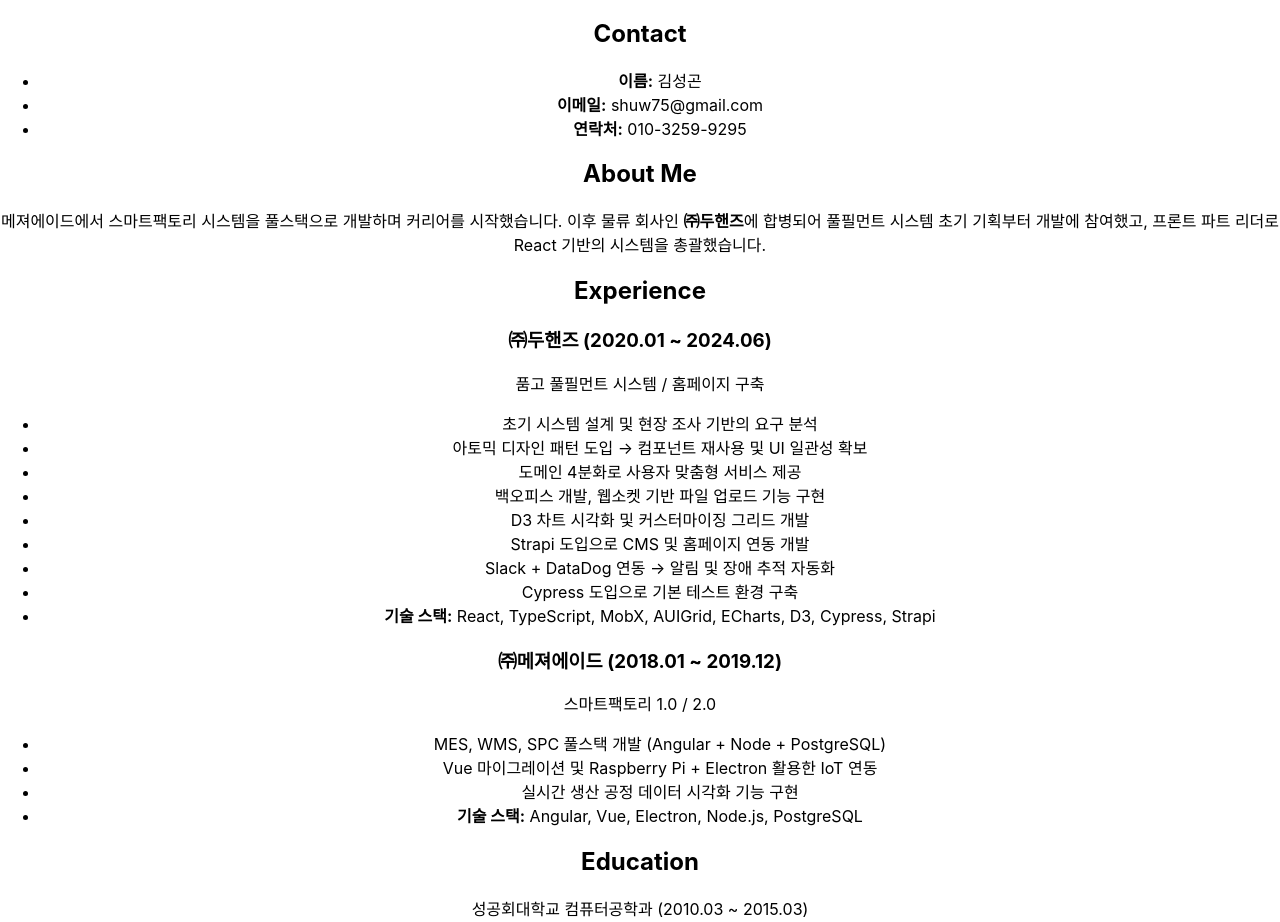
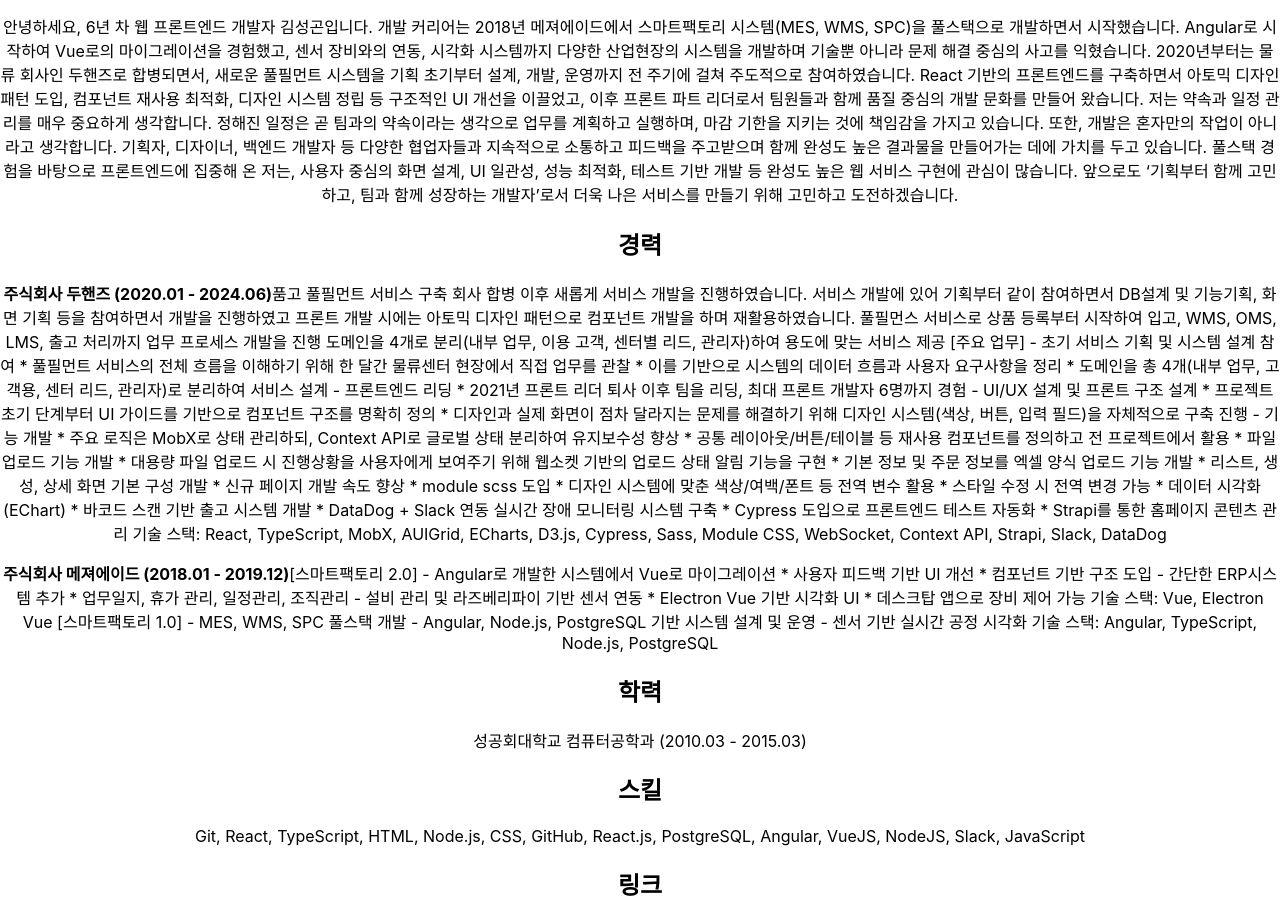
Before and after one commit to kimseonggon/ksg, a React (Create React App) app: page /me in a window 1280 px wide. Shown: the part 204-1126 px from the top of the page. Built offline with nearby package versions, Linux system fonts and the light colour scheme.

Commit message:
이력서 수정

```diff
--- a/src/components/pages/me/index.tsx
+++ b/src/components/pages/me/index.tsx
@@ -1,84 +1,96 @@
 
 const MeComponent = () => {
   return (
-    <div >
-      <section className="p-8 text-center bg-gray-100">
-        <h1 className="text-3xl font-bold">안녕하세요!</h1>
-        <h2 className="text-xl mt-2 font-medium">6년차 웹 프론트엔드 개발자 김성곤입니다.</h2>
-        <p className="mt-4 text-gray-600">
-          Angular, Vue, React 등 다양한 프레임워크를 활용해 스마트팩토리 및 물류 시스템을 설계·개발했습니다.
-        </p>
-      </section>
+    <div className="p-6 max-w-4xl mx-auto space-y-6 whitespace-pre-line text-sm">
+      <h1 className="text-2xl font-bold">김성곤</h1>
+      <p>이메일: shuw75@gmail.com</p>
+      <p>연락처: 01032599295</p>
 
-      <section className="p-8 max-w-3xl mx-auto">
-        <h2 className="text-2xl font-semibold mb-4">Contact</h2>
-        <ul className="text-sm leading-relaxed">
-          <li><strong>이름:</strong> 김성곤</li>
-          <li><strong>이메일:</strong> shuw75@gmail.com</li>
-          <li><strong>연락처:</strong> 010-3259-9295</li>
-        </ul>
-      </section>
+      <p>안녕하세요, 6년 차 웹 프론트엔드 개발자 김성곤입니다.
 
-      <section className="p-8 max-w-3xl mx-auto">
-        <h2 className="text-2xl font-semibold mb-4">About Me</h2>
-        <p className="leading-relaxed">
-          메져에이드에서 스마트팩토리 시스템을 풀스택으로 개발하며 커리어를 시작했습니다.
-          이후 물류 회사인 <strong>㈜두핸즈</strong>에 합병되어 풀필먼트 시스템 초기 기획부터 개발에 참여했고,
-          프론트 파트 리더로 React 기반의 시스템을 총괄했습니다.
-        </p>
-      </section>
+        개발 커리어는 2018년 메져에이드에서 스마트팩토리 시스템(MES, WMS, SPC)을 풀스택으로 개발하면서 시작했습니다. Angular로 시작하여 Vue로의 마이그레이션을 경험했고, 센서 장비와의 연동, 시각화 시스템까지 다양한 산업현장의 시스템을 개발하며 기술뿐 아니라 문제 해결 중심의 사고를 익혔습니다.
 
-      <section className="p-8 max-w-3xl mx-auto">
-        <h2 className="text-2xl font-semibold mb-4">Experience</h2>
+        2020년부터는 물류 회사인 두핸즈로 합병되면서, 새로운 풀필먼트 시스템을 기획 초기부터 설계, 개발, 운영까지 전 주기에 걸쳐 주도적으로 참여하였습니다. React 기반의 프론트엔드를 구축하면서 아토믹 디자인 패턴 도입, 컴포넌트 재사용 최적화, 디자인 시스템 정립 등 구조적인 UI 개선을 이끌었고, 이후 프론트 파트 리더로서 팀원들과 함께 품질 중심의 개발 문화를 만들어 왔습니다.
 
-        <div className="space-y-6">
-          {/* 두핸즈 */}
-          <div>
-            <h3 className="text-xl font-bold">㈜두핸즈 (2020.01 ~ 2024.06)</h3>
-            <p className="text-sm text-gray-700 mb-2">품고 풀필먼트 시스템 / 홈페이지 구축</p>
-            <ul className="list-disc ml-6 text-sm text-gray-700 space-y-1">
-              <li>초기 시스템 설계 및 현장 조사 기반의 요구 분석</li>
-              <li>아토믹 디자인 패턴 도입 → 컴포넌트 재사용 및 UI 일관성 확보</li>
-              <li>도메인 4분화로 사용자 맞춤형 서비스 제공</li>
-              <li>백오피스 개발, 웹소켓 기반 파일 업로드 기능 구현</li>
-              <li>D3 차트 시각화 및 커스터마이징 그리드 개발</li>
-              <li>Strapi 도입으로 CMS 및 홈페이지 연동 개발</li>
-              <li>Slack + DataDog 연동 → 알림 및 장애 추적 자동화</li>
-              <li>Cypress 도입으로 기본 테스트 환경 구축</li>
-              <li><strong>기술 스택:</strong> React, TypeScript, MobX, AUIGrid, ECharts, D3, Cypress, Strapi</li>
-            </ul>
-          </div>
+        저는 약속과 일정 관리를 매우 중요하게 생각합니다. 정해진 일정은 곧 팀과의 약속이라는 생각으로 업무를 계획하고 실행하며, 마감 기한을 지키는 것에 책임감을 가지고 있습니다. 또한, 개발은 혼자만의 작업이 아니라고 생각합니다. 기획자, 디자이너, 백엔드 개발자 등 다양한 협업자들과 지속적으로 소통하고 피드백을 주고받으며 함께 완성도 높은 결과물을 만들어가는 데에 가치를 두고 있습니다.
 
-          {/* 메져에이드 */}
-          <div>
-            <h3 className="text-xl font-bold">㈜메져에이드 (2018.01 ~ 2019.12)</h3>
-            <p className="text-sm text-gray-700 mb-2">스마트팩토리 1.0 / 2.0</p>
-            <ul className="list-disc ml-6 text-sm text-gray-700 space-y-1">
-              <li>MES, WMS, SPC 풀스택 개발 (Angular + Node + PostgreSQL)</li>
-              <li>Vue 마이그레이션 및 Raspberry Pi + Electron 활용한 IoT 연동</li>
-              <li>실시간 생산 공정 데이터 시각화 기능 구현</li>
-              <li><strong>기술 스택:</strong> Angular, Vue, Electron, Node.js, PostgreSQL</li>
-            </ul>
-          </div>
-        </div>
-      </section>
+        풀스택 경험을 바탕으로 프론트엔드에 집중해 온 저는, 사용자 중심의 화면 설계, UI 일관성, 성능 최적화, 테스트 기반 개발 등 완성도 높은 웹 서비스 구현에 관심이 많습니다.
 
-      <section className="p-8 max-w-3xl mx-auto">
-        <h2 className="text-2xl font-semibold mb-4">Education</h2>
-        <p className="text-sm text-gray-700">
-          성공회대학교 컴퓨터공학과 (2010.03 ~ 2015.03)
-        </p>
-      </section>
+        앞으로도 ‘기획부터 함께 고민하고, 팀과 함께 성장하는 개발자’로서 더욱 나은 서비스를 만들기 위해 고민하고 도전하겠습니다.</p>
 
-      <section className="p-8 max-w-3xl mx-auto">
-        <h2 className="text-2xl font-semibold mb-4">Skills</h2>
-        <ul className="grid grid-cols-2 gap-4 text-sm leading-relaxed">
-          <li><strong>Frontend:</strong> React, Vue.js, Angular, TypeScript, Sass</li>
-          <li><strong>Backend:</strong> Node.js, PostgreSQL, Strapi</li>
-          <li><strong>Tools:</strong> Git, GitHub, Slack, Cypress, DataDog</li>
-          <li><strong>Visualization:</strong> D3.js, ECharts, AUIGrid</li>
-        </ul>
-      </section>
+      <h2 className="text-xl font-semibold">경력</h2>
+      <p><strong>주식회사 두핸즈 (2020.01 - 2024.06)</strong>
+
+        품고 풀필먼트 서비스 구축
+        회사 합병 이후 새롭게 서비스 개발을 진행하였습니다. 서비스 개발에 있어 기획부터 같이 참여하면서 DB설계 및 기능기획, 화면 기획 등을 참여하면서 개발을 진행하였고 프론트 개발 시에는 아토믹 디자인 패턴으로 컴포넌트 개발을 하며 재활용하였습니다.
+        풀필먼스 서비스로 상품 등록부터 시작하여 입고, WMS, OMS, LMS, 출고 처리까지 업무 프로세스 개발을 진행
+        도메인을 4개로 분리(내부 업무, 이용 고객, 센터별 리드, 관리자)하여 용도에 맞는 서비스 제공
+
+        [주요 업무]
+        - 초기 서비스 기획 및 시스템 설계 참여
+        * 풀필먼트 서비스의 전체 흐름을 이해하기 위해 한 달간 물류센터 현장에서 직접 업무를 관찰
+        * 이를 기반으로 시스템의 데이터 흐름과 사용자 요구사항을 정리
+        * 도메인을 총 4개(내부 업무, 고객용, 센터 리드, 관리자)로 분리하여 서비스 설계
+
+        - 프론트엔드 리딩
+        * 2021년 프론트 리더 퇴사 이후 팀을 리딩, 최대 프론트 개발자 6명까지 경험
+
+        - UI/UX 설계 및 프론트 구조 설계
+        * 프로젝트 초기 단계부터 UI 가이드를 기반으로 컴포넌트 구조를 명확히 정의
+        * 디자인과 실제 화면이 점차 달라지는 문제를 해결하기 위해 디자인 시스템(색상, 버튼, 입력 필드)을 자체적으로 구축 진행
+
+        - 기능 개발
+        * 주요 로직은 MobX로 상태 관리하되, Context API로 글로벌 상태 분리하여 유지보수성 향상
+        * 공통 레이아웃/버튼/테이블 등 재사용 컴포넌트를 정의하고 전 프로젝트에서 활용
+        * 파일 업로드 기능 개발
+        * 대용량 파일 업로드 시 진행상황을 사용자에게 보여주기 위해 웹소켓 기반의 업로드 상태 알림 기능을 구현
+        * 기본 정보 및 주문 정보를 엑셀 양식 업로드 기능 개발
+        * 리스트, 생성, 상세 화면 기본 구성 개발
+        * 신규 페이지 개발 속도 향상
+        * module scss 도입
+        * 디자인 시스템에 맞춘 색상/여백/폰트 등 전역 변수 활용
+        * 스타일 수정 시 전역 변경 가능
+        * 데이터 시각화 (EChart)
+        * 바코드 스캔 기반 출고 시스템 개발
+        * DataDog + Slack 연동 실시간 장애 모니터링 시스템 구축
+        * Cypress 도입으로 프론트엔드 테스트 자동화
+        * Strapi를 통한 홈페이지 콘텐츠 관리
+
+        기술 스택: React, TypeScript, MobX, AUIGrid, ECharts, D3.js, Cypress, Sass, Module CSS, WebSocket, Context API, Strapi, Slack, DataDog</p>
+
+      <p><strong>주식회사 메져에이드 (2018.01 - 2019.12)</strong>
+
+        [스마트팩토리 2.0]
+        - Angular로 개발한 시스템에서 Vue로 마이그레이션
+        * 사용자 피드백 기반 UI 개선
+        * 컴포넌트 기반 구조 도입
+
+        - 간단한 ERP시스템 추가
+        * 업무일지, 휴가 관리, 일정관리, 조직관리
+
+        - 설비 관리 및 라즈베리파이 기반 센서 연동
+        * Electron Vue 기반 시각화 UI
+        * 데스크탑 앱으로 장비 제어 가능
+
+        기술 스택: Vue, Electron Vue
+
+        [스마트팩토리 1.0]
+        - MES, WMS, SPC 풀스택 개발
+        - Angular, Node.js, PostgreSQL 기반 시스템 설계 및 운영
+        - 센서 기반 실시간 공정 시각화
+
+        기술 스택: Angular, TypeScript, Node.js, PostgreSQL</p>
+
+      <h2 className="text-xl font-semibold">학력</h2>
+      <p>성공회대학교 컴퓨터공학과 (2010.03 - 2015.03)</p>
+
+      <h2 className="text-xl font-semibold">스킬</h2>
+      <p>Git, React, TypeScript, HTML, Node.js, CSS, GitHub, React.js, PostgreSQL, Angular, VueJS, NodeJS, Slack, JavaScript</p>
+
+      <h2 className="text-xl font-semibold">링크</h2>
+      <a className="text-blue-500" href="https://github.com/kimseonggon/ksg" target="_blank" rel="noopener noreferrer">
+        https://github.com/kimseonggon/ksg
+      </a>
     </div>
   );
 };
```
